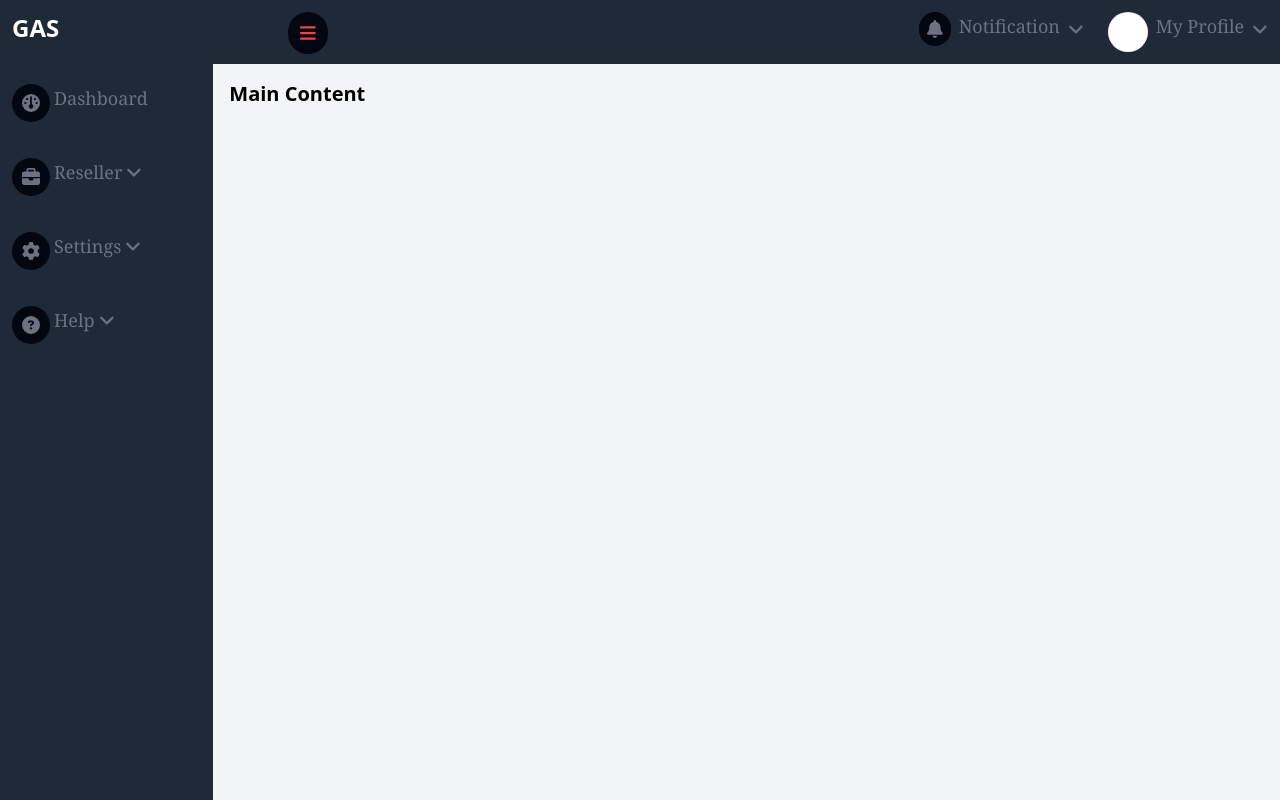
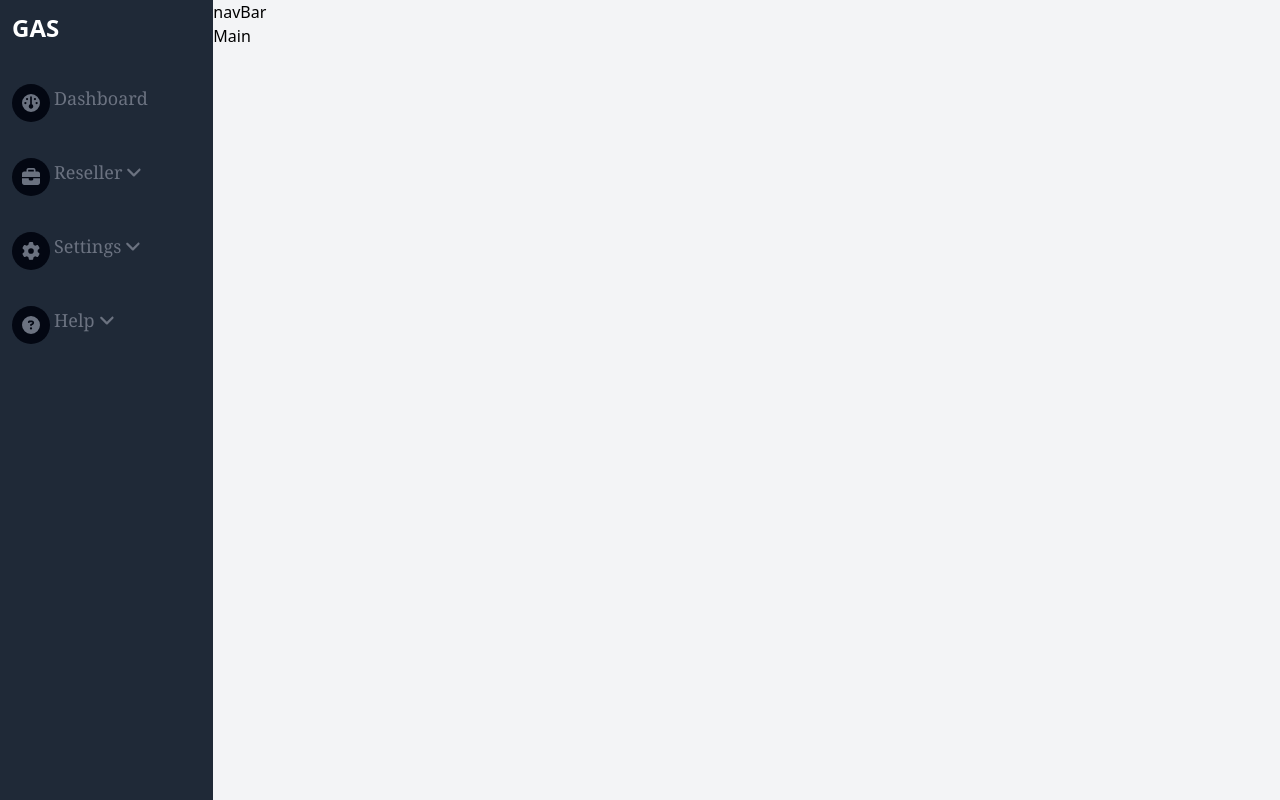
Before and after one commit to Adenekan123/gas_dashboard, a React (Vite) app: page /dashboard in a window 1280 px wide. Built offline with nearby package versions, Linux system fonts and the light colour scheme.

Commit message:
layout refractor

```diff
--- a/src/_auth/layout/index.jsx
+++ b/src/_auth/layout/index.jsx
@@ -1,16 +1,9 @@
 import { Outlet } from "react-router-dom";
-import { useState } from "react";
-
-import { FontAwesomeIcon } from "@fortawesome/react-fontawesome";
-import {
-  faAngleDown,
-  faAngleUp,
-  faBars,
-  faBell,
 
 
-} from "@fortawesome/free-solid-svg-icons";
+import Navbar from "./Components/Navbar";
 import Sidebar from "./Components/Sidebar";
+import Main from "./Components/MainSection";
 
 const AuthLayout = () => {
 
@@ -22,129 +15,29 @@ const AuthLayout = () => {
   // },[isAuth,navigate]);
 
 
-  const [profileOpen,setProfileOpen] = useState(false);
-  const toggleProfile=()=>setProfileOpen(!profileOpen)
 
-  const [notificationOpen,setNotificationOpen]= useState(false);
-  const toggleNotification = ()=> setNotificationOpen(!notificationOpen);
 
   // Hamburgger
 
     // const [isOpen,setIsOpen]=useState(true);
-    // const toggleHambuger=()=> setIsOpen(!isOpen)
+  // const toggleHambuger=()=> setIsOpen(!isOpen)
+  <Outlet />
 
 
   return (
-
-
-
       <div className="grid grid-cols-12 grid-rows-auto h-screen">
         {/* {isOpen && } */}
 
-        {/* Sidebar */}
-
-<Sidebar/>
-
+      {/* Sidebar */}
+      <Sidebar/>
 
         {/* Main Content */}
-        <div className="col-span-10 bg-gray-100">
+      <div className="col-span-10 bg-gray-100">
+        {/* Sidebar */}
+      <Navbar />
 
-          {/* Navbar */}
-          <div className="bg-gray-800 text-gray-500 text-lg font-serif" >
-            <div className="flex p-3 justify-end">
-
-              {/* Handburgger */}
-              <div className=" absolute left-72 ">
-                <FontAwesomeIcon icon={faBars} className="fa-1x p-3 bg-gray-950 rounded-full text-red-500 cursor-pointer"/>
-              </div>
-
-
-
-
-
-              {/* Notification */}
-            <div>
-              <ul className="mr-6">
-                <li className="cursor-pointer" onClick={toggleNotification}>
-                <a href="#" className="flex hover:text-red-500">
-                  <FontAwesomeIcon icon={faBell} className="mr-2 p-2 bg-gray-950 rounded-full"/>
-                 Notification
-                  <FontAwesomeIcon
-                    icon={notificationOpen ? faAngleUp : faAngleDown}
-                    className={`ml-2 mt-2 transition-transform ${
-                    notificationOpen ? 'transform rotate-360' : ''
-                    }`}/>
-                </a>
-                </li>
-              </ul>
-              </div>
-
-                    {/* Profile */}
-            <div>
-              <ul>
-                <li className="cursor-pointer" onClick={toggleProfile}>
-                <a href="#" className="flex hover:text-red-500">
-                <div className="bg-white h-10 w-10 rounded-full mr-2 text-lg"></div>
-                 My Profile
-                  <FontAwesomeIcon
-                    icon={profileOpen ? faAngleUp : faAngleDown}
-                    className={`ml-2 mt-2  transition-transform ${
-                    profileOpen ? 'transform rotate-360' : ''
-                    }`}/>
-                </a>
-                </li>
-              </ul>
-              </div>
-
-            </div>
-
-          </div>
-
-          {notificationOpen && (
-              <ul className="absolute right-20 w-48 mr-28 bg-gray-800  shadow-lg text-white text-ms font-serif cursor-pointer ">
-                <li className="hover:bg-gray-950 hover:text-red-500 pl-4 mb-2 text-left border-b-2 border-gray-500  ">
-                  <a href="#">
-                    <h2>Profile Updated</h2>
-                    <p className="text-gray-400 text-base mb-2 font-mono">15m agao</p>
-                  </a>
-                </li>
-                <li className="hover:bg-gray-950 hover:text-red-500 pl-4 mb-2 text-left border-b-2 border-gray-500">
-                  <a href="#">
-                    <h2>20KG Sold</h2>
-                    <p className="text-gray-400 mb-2 font-mono">10 Minutes agao</p>
-                  </a>
-                </li>
-                <li className="hover:bg-gray-950 hover:text-red-500 pl-4 mb-2 text-left">
-                  <a href="#">
-                    <h2>100GK Added</h2>
-                    <p className="text-gray-400 mb-2 font-mono">12 Minutes agao</p>
-                  </a>
-                </li>
-              </ul>
-            )}
-
-            {profileOpen && (
-              <ul className="absolute right-0 w-40 mr-3 bg-gray-800  shadow-lg py-2 text-gray-500 text-lg font-serif cursor-pointer ">
-                <li className="hover:bg-gray-950 hover:text-red-500 pl-4 text-left rounded-e-full ">
-                  <a href="#">My Profile</a>
-                </li>
-                <li className="hover:bg-gray-950 hover:text-red-500 pl-4 text-left rounded-e-full">
-                  <a href="#">Settings</a>
-                </li>
-                <li className="hover:bg-gray-950 hover:text-red-500 pl-4 text-left rounded-e-full">
-                  <a href="#">Log Out</a>
-                </li>
-              </ul>
-            )}
-
-
-
-          {/* Main Content */}
-          <div className="p-4">
-            <h2 className="text-xl font-semibold mb-4">Main Content</h2>
-
-            {/* content */}
-          </div>
+      {/* Main Content */}
+         <Main />
         </div>
       </div>
 
```
